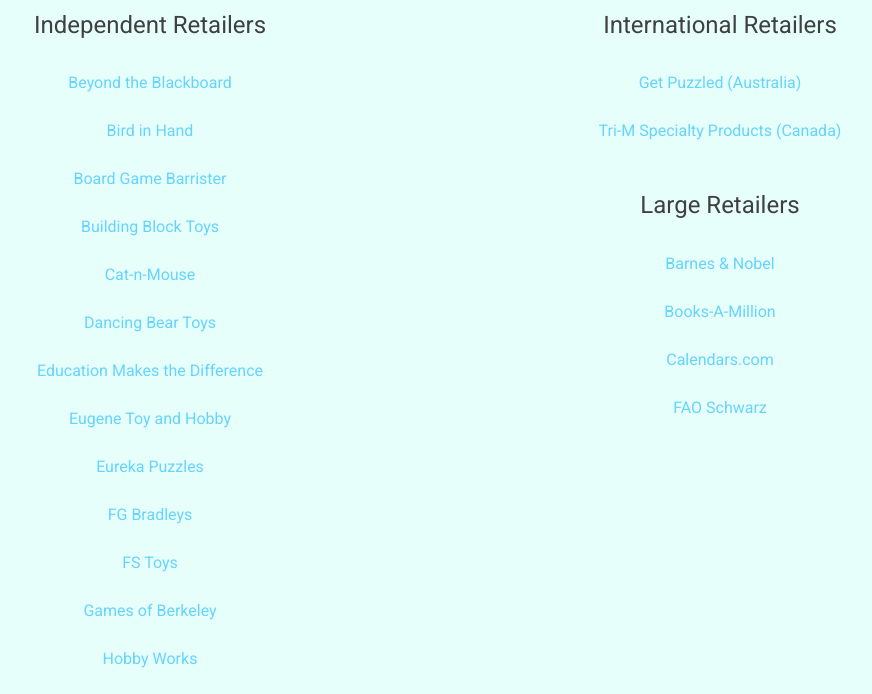
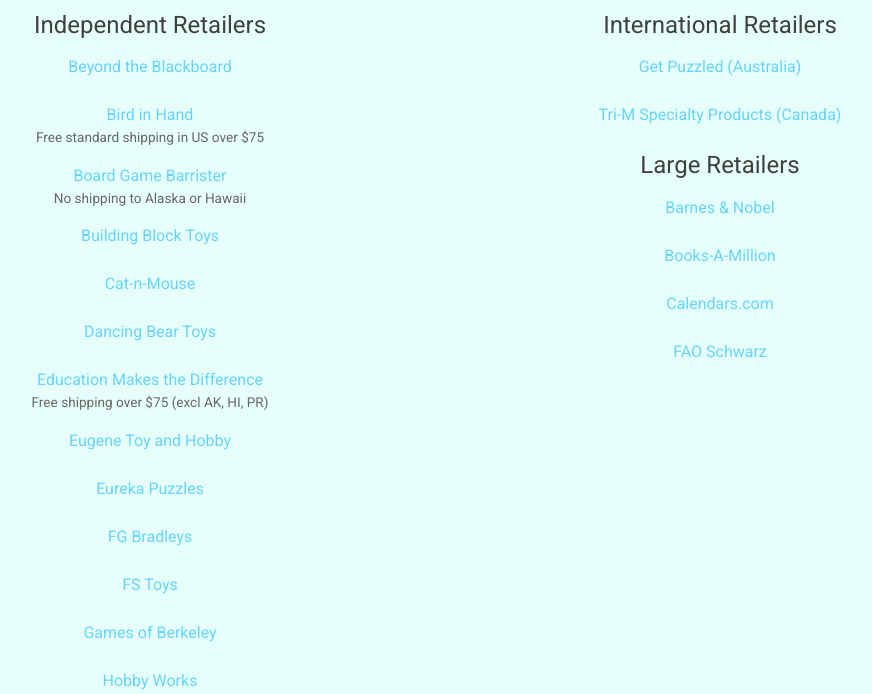
Before and after one commit to deniselkruse/ravensburger-puzzle-search, a plain HTML site: page index.html in a window 1280 px wide. Shown: the part 97-791 px from the top of the page, without its empty margins (205-1077 px from the left). Drawn offline with nearby package versions, Linux system fonts and the light colour scheme.

Commit message:
adding shipping info

```diff
--- a/index.css
+++ b/index.css
@@ -8,6 +8,10 @@
     text-decoration: none;
 }
 
+p {
+    color: #676767;
+    font-size: .85em;
+}
 .header {
     color: #404040;
     margin-top: 1.5em;
--- a/index.html
+++ b/index.html
@@ -27,7 +27,7 @@
             <div class="col">
                 <br />
                 <h4>Independent Retailers</h4>
-                <br />
+                <p></p>
                 <a href="https://www.beyondtheblackboard.com/collections/puzzles?_=pf&pf_v_featured_brands=Ravensburger"
                     target="_blank">Beyond
                     the Blackboard</a>
@@ -36,12 +36,10 @@
                 <a href="https://birdinhand.com/collections/puzzles/brand_ravensburger%20puzzle-piece-count_1000-pieces?page=1&view="
                     target="_blank">Bird
                     in Hand</a>
-                <br />
-                <br />
+                    <p>Free standard shipping in US over $75 </p>
                 <a href="https://store.boardgamebarrister.com/brands/Ravensburger.html" target="_blank">Board Game
                     Barrister</a>
-                <br />
-                <br />
+                    <p>No shipping to Alaska or Hawaii</p>
                 <a href="https://www.buildingblockstoys.com/by/43/ravensburger" target="_blank">Building Block Toys</a>
                 <br />
                 <br />
@@ -56,8 +54,7 @@
                     target="_blank">Education
                     Makes the
                     Difference</a>
-                <br />
-                <br />
+                    <p>Free shipping over $75 (excl AK, HI, PR)</p>
                 <a href="https://eugenetoyandhobby.com/product-category/puzzles/?filter_brands=ravensburger&filter_size=1000-pcs"
                     target="_blank">Eugene
                     Toy and Hobby</a>
@@ -114,8 +111,7 @@
                 <a href="https://odysseyfinepuzzles.com/all-jigsaw-puzzles/puzzle-brands/ravensburger/"
                     target="_blank">Odyssey Fine
                     Puzzles</a>
-                <br />
-                <br />
+                    <p>Free shipping over $50 (excl AK, HI, PR)</p>
                 <a href="https://www.pufferbelliestoys.com/by/123/ravensburger" target="_blank">Puffer Bellies Toys</a>
                 <br />
                 <br />
@@ -147,7 +143,7 @@
                 <!-- International Retailers -->
                 <br />
                 <h4>International Retailers</h4>
-                <br />
+                <p></p>
                 <a href="https://www.getpuzzled.com.au/search?type=product&q=ravensburger*" target="_blank">Get Puzzled
                     (Australia)</a>
                 <br />
@@ -157,10 +153,9 @@
                     Products (Canada)</a>
                 <br />
                 <br />
-                <br />
                 <!-- Large Retailers -->
                 <h4>Large Retailers</h4>
-                <br />
+                <p></p>
                 <a href="https://www.barnesandnoble.com/s/ravensburger/_/N-2c?Ntk=All_old" target="_blank">Barnes &
                     Nobel</a>
                 <br />
```
